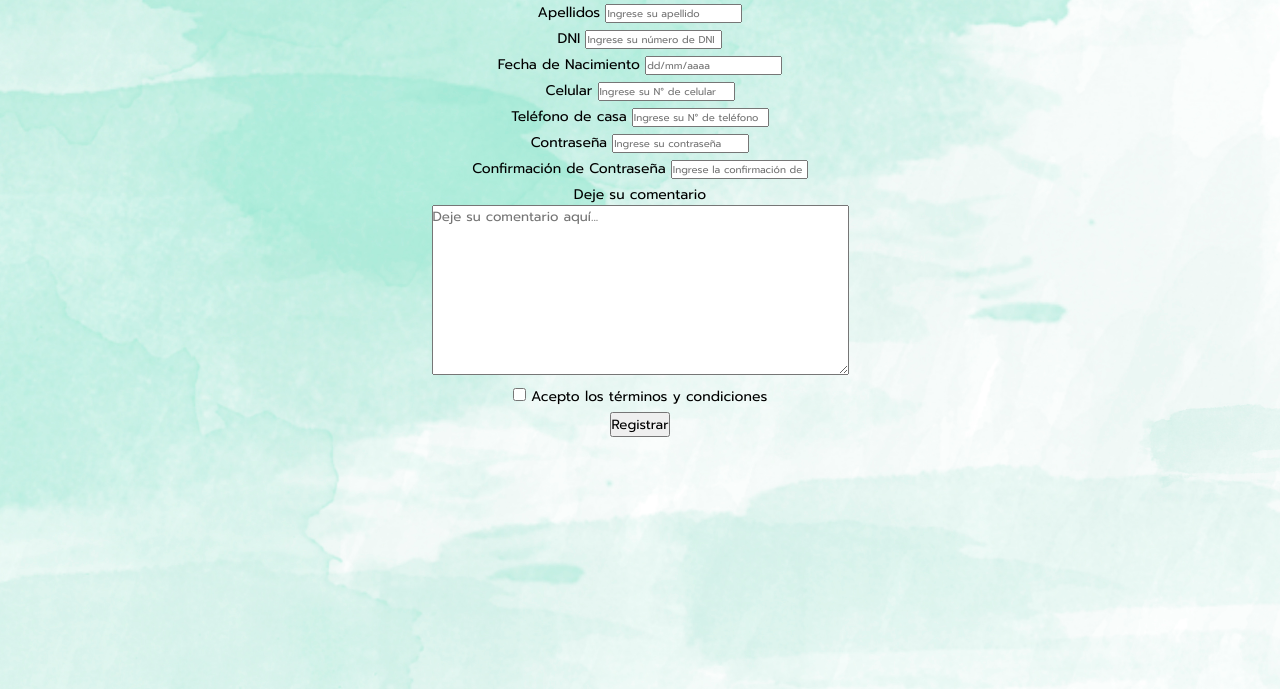
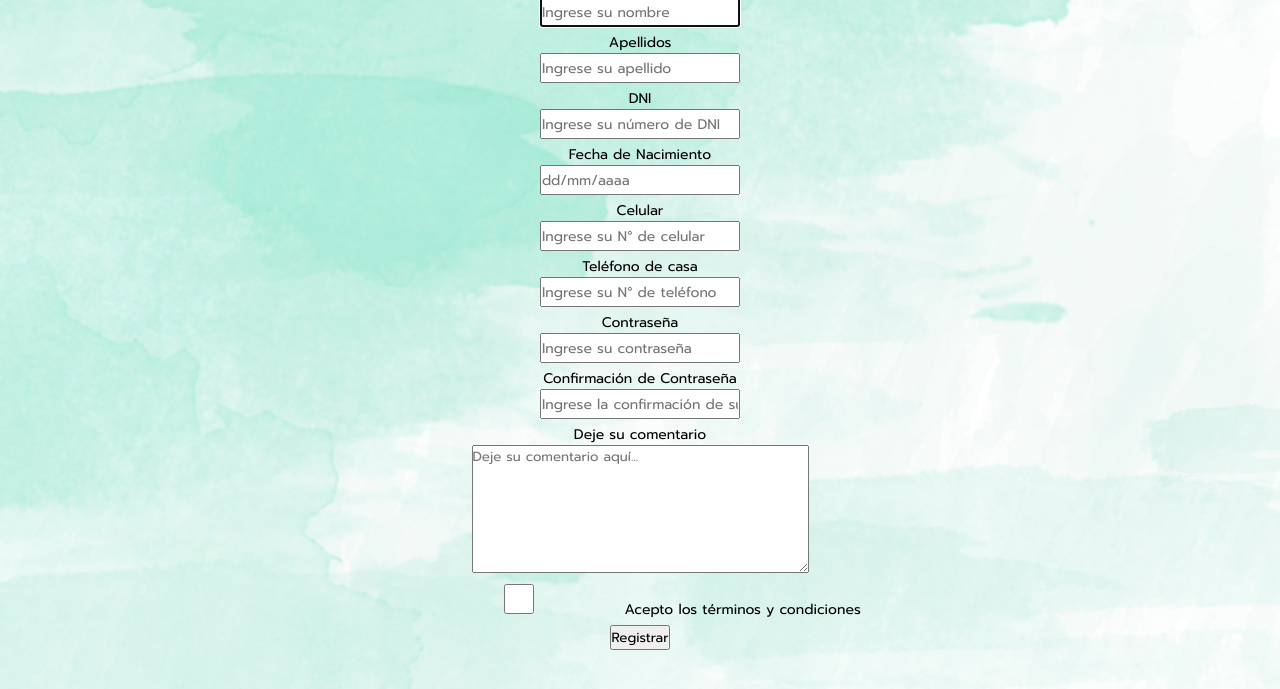
Before and after one commit to Angie-Condor/leccion26-form, a plain HTML site: page index.html in a window 1280 px wide. Shown: the part 111-800 px from the top of the page. Drawn offline with Linux system fonts and the light colour scheme.

Commit message:
más diseño en css

```diff
--- a/css/style.css
+++ b/css/style.css
@@ -38,5 +38,8 @@ div{
 }
 
 input{
-  font-size: 10px;
+  font-size: 14px;
+  box-sizing: border-box;
+  width: 200px;
+  height: 30px;
 }
--- a/index.html
+++ b/index.html
@@ -14,47 +14,55 @@
         <h2>Formulario</h2>
         <div class="box-name ">
           <label for="name">Nombres</label>
+          <br>
           <input type="text" id="name" placeholder="Ingrese su nombre" autofocus=""
           pattern="^[A-Z]{1}[a-zñá-ú]+" title="La 1ra letra debe ser mayúscula" required="">
         </div>
         <div class="box-lastname ">
           <label for="lastname">Apellidos</label>
+          <br>
           <input type="text" id="name" placeholder="Ingrese su apellido"
           pattern="^[A-Z]{1}[a-zñá-ú]+" title="La 1ra letra debe ser mayúscula" required="">
         </div>
         <div class="box-dni ">
           <label for="dni">DNI</label>
+          <br>
           <input type="text" id="dni" placeholder="Ingrese su número de DNI"
           pattern="[0-9]{8}" title="Debe ingresar 8 dígitos"required="">
         </div>
         <div class="box-birthday ">
           <label for="birthday">Fecha de Nacimiento</label>
+          <br>
           <input type="text" id="birthday" placeholder="dd/mm/aaaa"
           pattern="(0[1-9]|1[0-9]|2[0-9]|3[01]).(0[1-9]|1[012]).1[0-9]{3}"
           title="Debe ser mayor de 18 años." required="">
         </div>
         <div class="box-cell ">
           <label for="cell" >Celular</label>
+          <br>
           <input type="text" id="cell" placeholder="Ingrese su N° de celular"
           pattern="^9[0-9]{8}" required="">
         </div>
         <div class="box-phone ">
           <label for="phone" >Teléfono de casa</label>
+          <br>
           <input type="text" id="phone" placeholder="Ingrese su N° de teléfono"
           pattern="[0-9]{7}" required="">
         </div>
         <div class="box-pass ">
           <label for="password">Contraseña</label>
+          <br>
           <input type="password" id="password" placeholder="Ingrese su contraseña">
         </div>
         <div class="box-pass-conf">
           <label for="pass-conf">Confirmación de Contraseña</label>
+          <br>
           <input type="password" id="pass-conf" placeholder="Ingrese la confirmación de su contraseña">
         </div>
         <div class="box-comments">
           <label for="comments">Deje su comentario</label>
           <br>
-          <textarea name="name" rows="8" cols="50" placeholder="Deje su comentario aquí..."></textarea>
+          <textarea name="name" rows="6" cols="40" placeholder="Deje su comentario aquí..."></textarea>
         </div>
         <div class="checkbox ">
           <input type="checkbox" value="remember-me">
```
